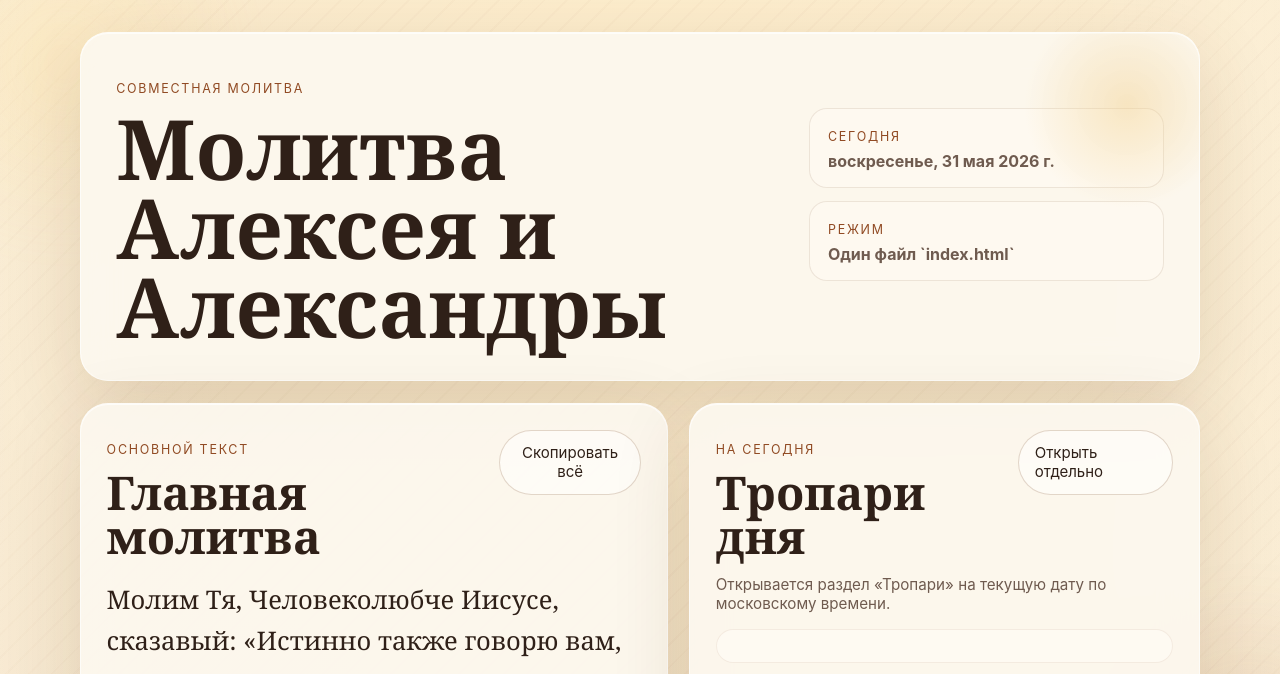
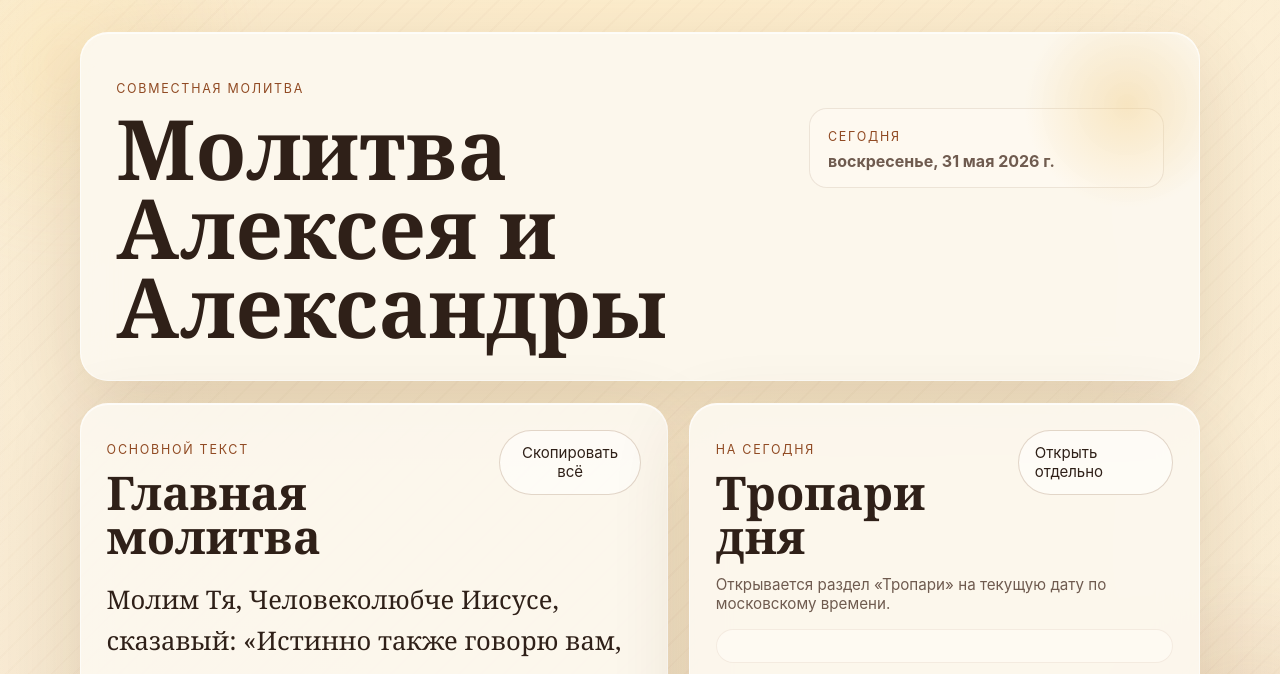
Before and after one commit to AlexLexa32/meow, a website: page index.html in a window 1280 px wide. Shown: the top 674 px of the page. Drawn offline with Linux system fonts and the light colour scheme.

Commit message:
Update index.html

```diff
--- a/index.html
+++ b/index.html
@@ -456,10 +456,6 @@
               <span class="meta-label">Сегодня</span>
               <strong id="current-date">...</strong>
             </div>
-            <div class="meta-chip">
-              <span class="meta-label">Режим</span>
-              <strong>Один файл `index.html`</strong>
-            </div>
           </div>
         </div>
       </section>
```
